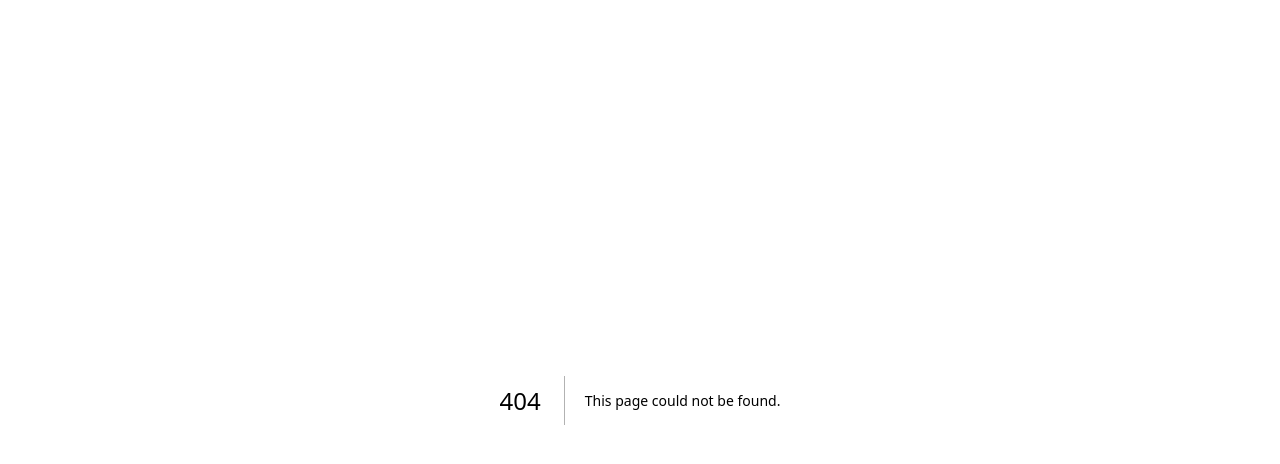
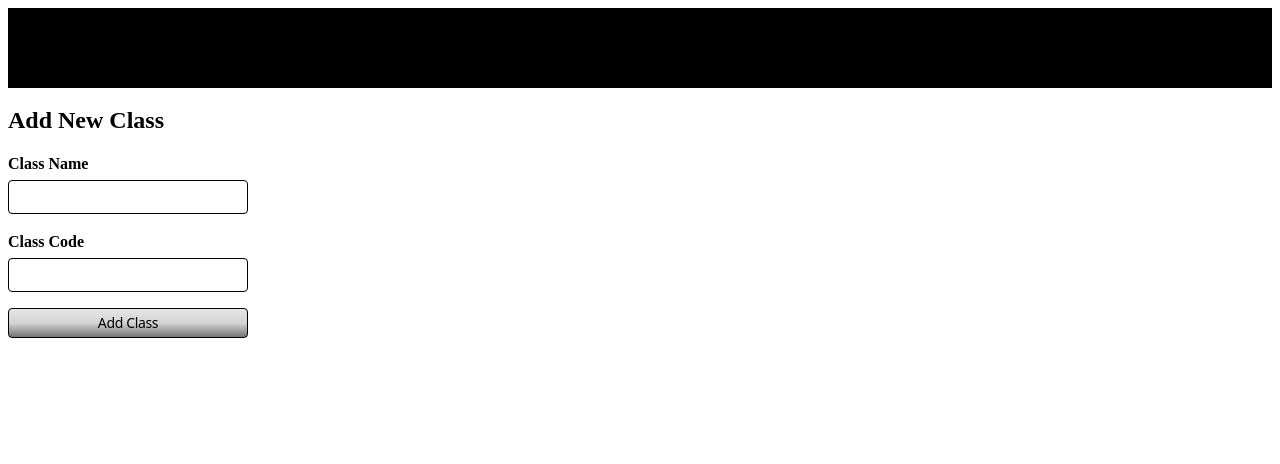
Before and after one commit to tanmaik/hw, a Next.js app in the folder web/: page /add-class in a window 1280 px wide. Before the commit this address had no page. Shown: the top 464 px of the page. Built offline with nearby package versions, Linux system fonts and the light colour scheme.

Commit message:
add and remove class

```diff
--- /dev/null
+++ b/web/app/add-class/page.tsx
@@ -0,0 +1,55 @@
+import { prisma } from "@/lib/db";
+import { redirect } from "next/navigation";
+
+export default function AddClass() {
+  async function addNewClass(formData: FormData) {
+    "use server";
+
+    const name = formData.get("name") as string;
+    const code = formData.get("code") as string;
+
+    await prisma.class.create({
+      data: {
+        name,
+        code,
+      },
+    });
+
+    redirect("/");
+  }
+
+  return (
+    <div className="p-2">
+      <div className="py-10 bg-black w-full font-mono"></div>
+      <div className="flex flex-col max-w-[15rem]">
+        <h1 className="mt-4 text-2xl font-bold">Add New Class</h1>
+        <form action={addNewClass} className="mt-4">
+          <div className="flex flex-col gap-4">
+            <div>
+              <label className="font-semibold">Class Name</label>
+              <input
+                name="name"
+                required
+                className="w-full mt-1 px-2 py-1 border border-black rounded-sm"
+              />
+            </div>
+            <div>
+              <label className="font-semibold">Class Code</label>
+              <input
+                name="code"
+                required
+                className="w-full mt-1 px-2 py-1 border border-black rounded-sm"
+              />
+            </div>
+            <button
+              type="submit"
+              className="font-sans tracking-tight px-2 py-1 text-black bg-gradient-to-b from-neutral-200 via-neutral-300 to-neutral-500 hover:border-neutral-400 border border-black rounded-sm font-normal text-sm inline-block active:scale-95 active:shadow-inner transition-all"
+            >
+              Add Class
+            </button>
+          </div>
+        </form>
+      </div>
+    </div>
+  );
+}
--- a/web/app/globals.css
+++ b/web/app/globals.css
@@ -3,6 +3,10 @@
 @tailwind utilities;
 @layer base {
   :root {
-    --radius: 0.5rem
+    --radius: 0.5rem;
   }
 }
+
+body {
+  font-family: "Times New Roman", Times, serif;
+}
--- a/web/app/page.tsx
+++ b/web/app/page.tsx
@@ -1,13 +1,54 @@
-
+import { prisma } from "@/lib/db";
+import Link from "next/link";
+import { revalidatePath } from "next/cache";
 
 export default async function Home() {
+  const classes = await prisma.class.findMany({});
+
+  async function removeClass(formData: FormData) {
+    "use server";
+    const classId = parseInt(formData.get("classId") as string);
+    await prisma.class.delete({
+      where: { id: classId },
+    });
+    revalidatePath("/");
+  }
 
   return (
-    <div className="p-4">
-      <div className="py-10 bg-black w-full"></div>
-      <h1 className="font-serif mt-4 font-bold">THE HOMEWORK MACHINE</h1>
-      <p className="mt-4">Your classes</p>
-      {}
+    <div className="p-2">
+      <div className="py-10 bg-black w-full font-mono"></div>
+      <div className="flex flex-col max-w-[15rem]">
+        <h1 className="mt-4 text-2xl font-bold">Student Simulator</h1>
+        <div className="flex items-center justify-between mt-4">
+          <p className="font-semibold">Your classes</p>
+          <Link href="/add-class">
+            <button className="font-sans tracking-tight px-0.5 py-0.5 text-black bg-gradient-to-b from-neutral-200 via-neutral-300 to-neutral-500 hover:border-neutral-400 border border-black rounded-sm font-normal text-sm inline-block active:scale-95 active:shadow-inner transition-all">
+              add class
+            </button>
+          </Link>
+        </div>
+        <hr className="border-gray-500" />
+        <div className="mt-1">
+          {classes.length > 0 ? (
+            classes.map((classItem) => (
+              <div
+                key={classItem.id}
+                className="flex items-center justify-between mt-1"
+              >
+                <div>{classItem.name}</div>
+                <form action={removeClass}>
+                  <input type="hidden" name="classId" value={classItem.id} />
+                  <button className="font-sans tracking-tight px-0.5 py-0.5 text-black bg-gradient-to-b from-neutral-200 via-neutral-300 to-neutral-500 hover:border-neutral-400 border border-black rounded-sm font-normal text-sm inline-block active:scale-95 active:shadow-inner transition-all">
+                    remove
+                  </button>
+                </form>
+              </div>
+            ))
+          ) : (
+            <div className="mt-1">No classes</div>
+          )}
+        </div>
+      </div>
     </div>
   );
 }
```
